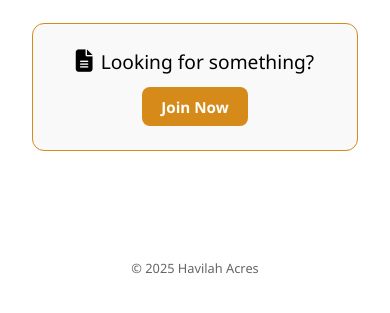
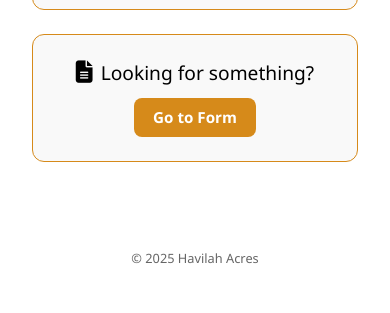
Before and after one commit to Joe-BN/Havilah-Acres-Links, a plain HTML site: page index.html in a window 390 px wide. Shown: the part 479-792 px from the top of the page. Drawn offline with Linux system fonts and the light colour scheme.

Commit message:
Update index.html

```diff
--- a/index.html
+++ b/index.html
@@ -90,6 +90,11 @@
       font-size: 0.8rem;
       color: #666;
     }
+    @media (max-width: 768px) {
+      footer {
+      margin-top: 1.2rem;
+    }
+    }
 
     .fa-icon {
       font-size: 1.4rem;
@@ -121,7 +126,7 @@
         <i class="fa-solid fa-file-lines fa-icon"></i>
         Looking for something?
       </div>
-      <a class="link-button" href="https://docs.google.com/forms/d/e/1FAIpQLSfF-s07Ne0iy7-EPaeKt7YqWzNX9Ohw_S65CHKe1ulEPadAUg/viewform" target="_blank">Join Now</a>
+      <a class="link-button" href="https://docs.google.com/forms/d/e/1FAIpQLSfF-s07Ne0iy7-EPaeKt7YqWzNX9Ohw_S65CHKe1ulEPadAUg/viewform" target="_blank">Go to Form</a>
     </div>
     <br><br>
     <footer>
```
